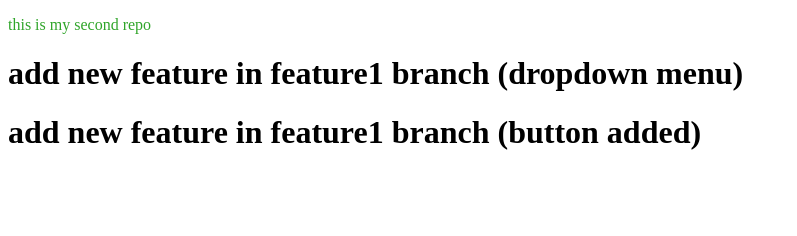
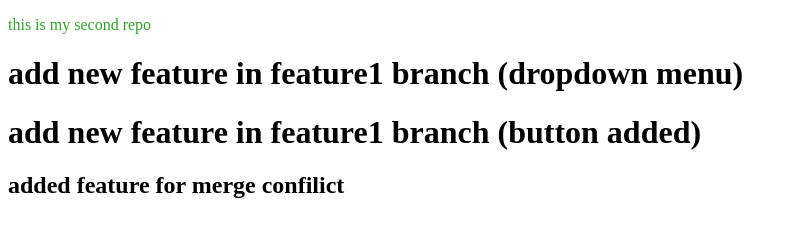
Before and after one commit to aditya-tripathi2651/demo-project, a plain HTML site: page index.html in a window 1280 px wide. Shown: the whole page, without its empty margins (0-797 px from the left). Drawn offline with Linux system fonts and the light colour scheme.

Commit message:
New Feture added

```diff
--- a/index.html
+++ b/index.html
@@ -12,6 +12,7 @@
      <!-- <br/> -->
     <h1>add new feature in feature1 branch (dropdown menu)</h1>
     <h1>add new feature in feature1 branch (button added)</h1>
+    <h2>added feature for merge confilict</h2>
 
 </body>
 </html>
```
